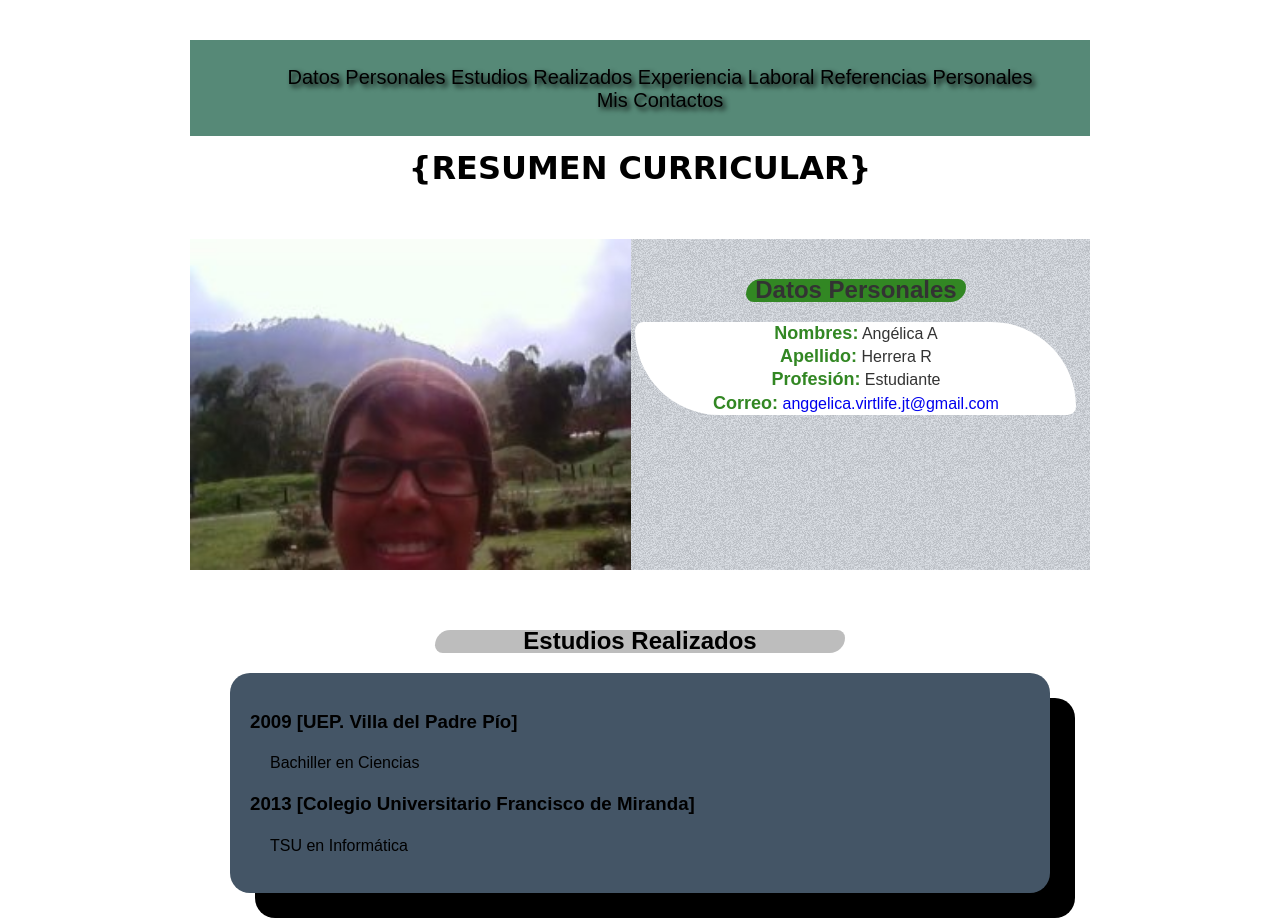
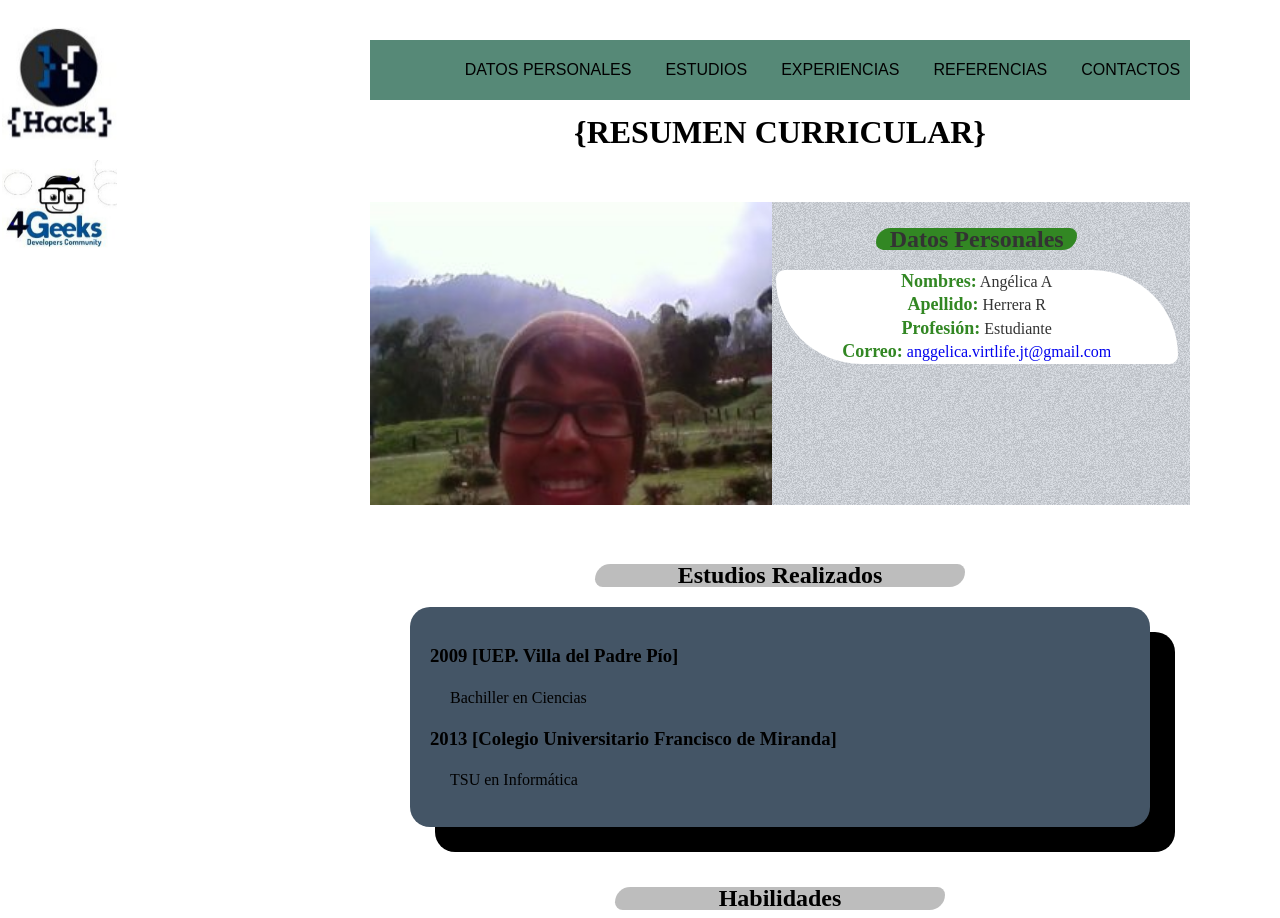
Before and after one commit to Academia-Hack-Promo2/w_9_d_41_ch17_aherrera768, a plain HTML site: page index.html in a window 1280 px wide. Shown: the top 918 px of the page. Drawn offline with Linux system fonts and the light colour scheme.

Commit message:
Mi CV en el WEB

```diff
--- a/css/style.css
+++ b/css/style.css
@@ -8,15 +8,14 @@ article{
 
 body{
   margin: 0 auto;
-  max-width: 900px;
+  max-width: 820px;
+  margin-right: 70px;
   padding: 40px 20px 20px 20px;
-  font-family: sans-serif;
   line-height: 140%;
 }
 
 h1{
     text-align: center;
-    font-family: cursive;
     height: 60px;
 }
 
@@ -26,11 +25,15 @@ h2{
     width: 50%;
 }
 
+header{
+    text-align: center;
+}
+
 nav{
-    text-align: center;
+    text-indent: 15px;
     background-color: #568977;
-    padding: 4px;
-    font-size: 20px;
+    padding: 2px;
+    font-size: 16px;
 }
 
 p{
@@ -102,14 +105,14 @@ ul{
     background-color: #088A29;
     border-color: #876;
     padding: 20px;
-    text-indent: 45%;
+    text-indent: 40%;
 }
 
 .conten-hab4{
     background-color: #456;
     border-color: #876;
     padding: 20px;
-    text-indent: 70%;
+    text-indent: 60%;
 }
 
 .conten-ex{
@@ -133,6 +136,20 @@ ul{
 .habilidades h2{
     text-align: center;
     background-color: #BDBDBD;
+}
+
+.hack img{
+    position: fixed;
+    width: 9%;
+    left: 2px;
+    top: 20px;
+}
+
+.geek img{
+    position: fixed;
+    width: 9%;
+    left: 2px;
+    top: 160px;
 }
 
 .experiencia h2{
@@ -159,7 +176,6 @@ ul{
 .menu li a{
     color: #000;
     font-family: sans-serif;
-    text-shadow: 3px 3px 5px #000;
 }
 
 .conten-input{
@@ -170,7 +186,7 @@ ul{
 .conten-input input,textArea{
     width: 80%;
     background-color: #fff;
-    border: 1px solid #DDD;
+    border-radius: 20px 10px;
     padding: 4px;
 }
 
--- a/index.html
+++ b/index.html
@@ -1,3 +1,13 @@
+<!-- Para obtener mayor presencia en la WEB, Usted debe crear una Página WEB que contenga su Resumen Curricular, el cual debe incluir
+
+1.- Datos Personales (Nombres, Apellidos, Profesión, FOTO)
+2.- Estudios Realizados
+3.- Experiencia Laboral
+4.- Referencias (Personales, Comerciales, Laborales)
+5.- Datos de Contacto
+
+Utilice los lenguajes HTML y CSS, incluya las META-Información para el archivo que considere necesarias, puede incluir (descripción, palabras clave, autor, tipo de caracteres) -->
+
 <!DOCTYPE html>
 <html lang="es-VE">
 	<head>
@@ -14,12 +24,18 @@
     <body>
         <header>
             <nav>
+            <div class="hack">
+            	<img src="img/hack.jpg" alt="hack">
+            </div>
+            <div class="geek">
+            	<img src="img/4geek.jpg" alt="4geek">
+            </div>
                 <ul class="menu">
-                    <li><a href="#datos" class="hvr-sweep-to-right">Datos Personales</a></li>
-                    <li><a href="#estudios" class="hvr-sweep-to-left">Estudios Realizados </a></li>
-                    <li><a href="#experiencia" class="hvr-sweep-to-bottom">Experiencia Laboral </a></li>
-                    <li><a href="#referencias" class="hvr-sweep-to-top">Referencias Personales </a></li>
-                    <li><a href="#contactos" class="hvr-sweep-to-right">Mis Contactos</a></li>
+                    <li><a href="#datos" class="hvr-sweep-to-right">DATOS PERSONALES</a></li>
+                    <li><a href="#estudios" class="hvr-sweep-to-left">ESTUDIOS</a></li>
+                    <li><a href="#experiencia" class="hvr-sweep-to-bottom">EXPERIENCIAS</a></li>
+                    <li><a href="#referencias" class="hvr-sweep-to-top">REFERENCIAS</a></li>
+                    <li><a href="#contactos" class="hvr-sweep-to-right">CONTACTOS</a></li>
                 </ul>
             </nav>
             <h1>{RESUMEN CURRICULAR}</h1>
@@ -76,7 +92,7 @@
         <section id="experiencia">
             <article>
 		        <div class="experiencia">
-		        	<center><h2>Experiencia Laboral</h2>
+		        	<center><h2>Experiencias Laborales</h2>
 		        	<p>JAJAJA :) que paja!</p></center>
 		        </div>
             <div class="conten-ex">
```
Also changed, not shown: img/4geek.jpg (added), img/hack.jpg (added).
